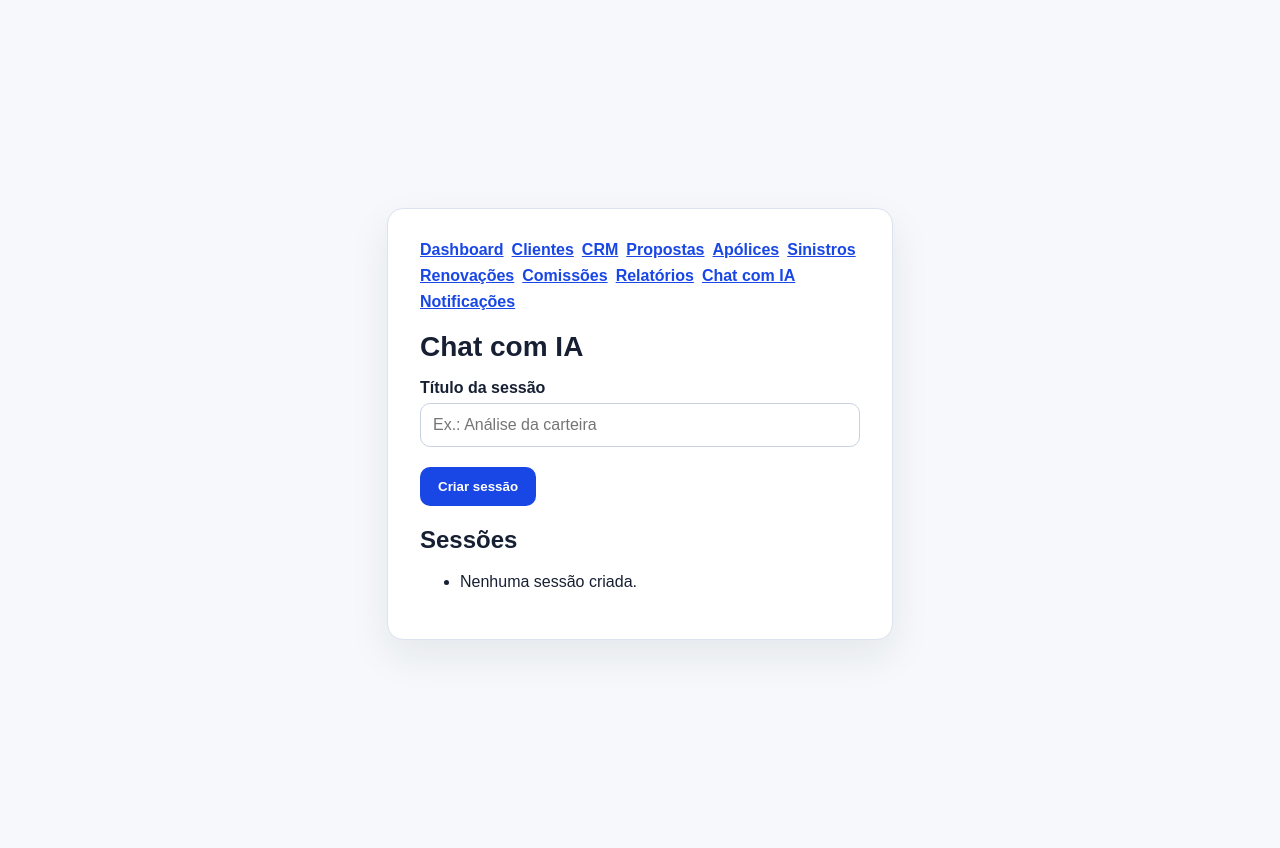
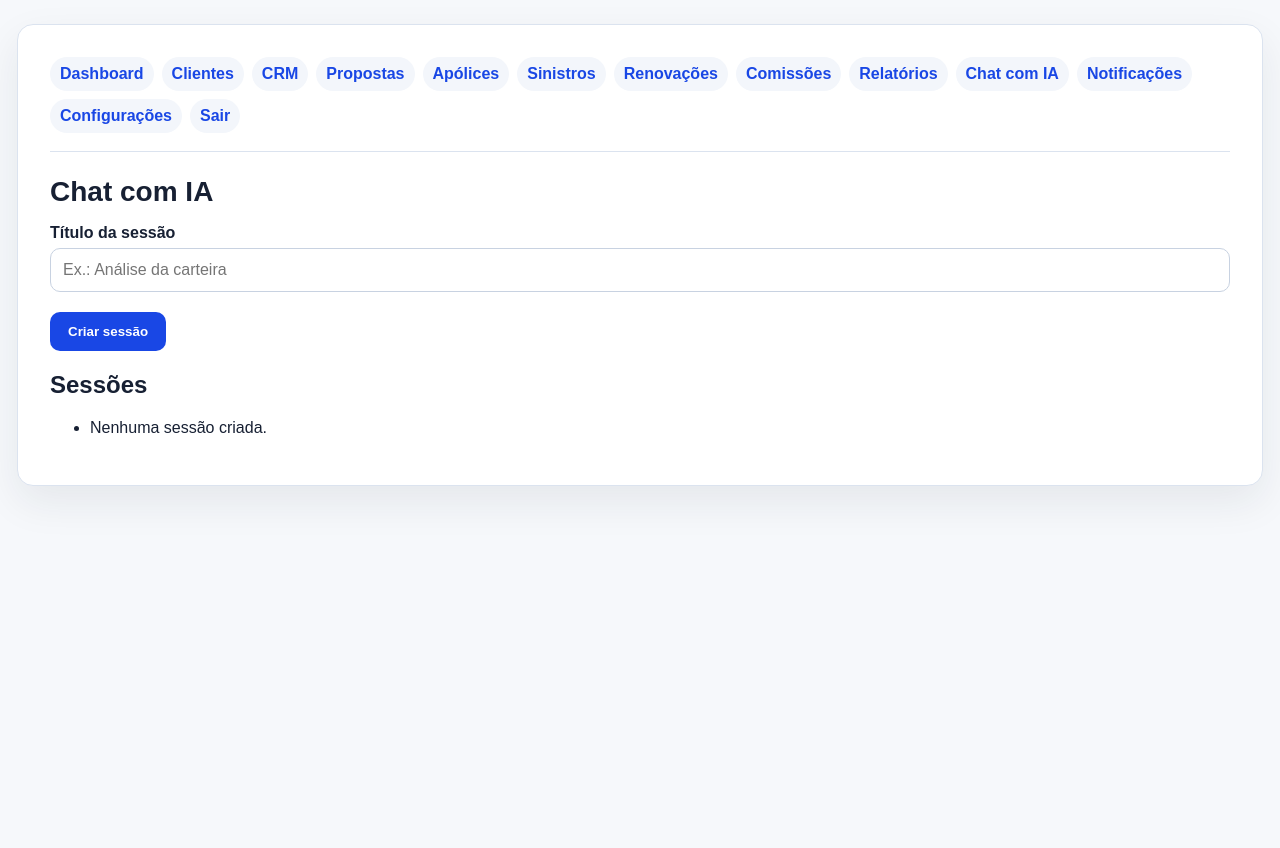
Before and after one commit to Peight-Rapha/scsi_v2, a Django app: page /ai/chat/ in a window 1280 px wide. Run offline with Django 5.2, Linux system fonts and the light colour scheme; the visitor is signed in with stand-in values (Sample User, id 1); parts of the project's set-up code (start-up, migrations or seed data) failed here and were passed over.

Commit message:
fix: stabilize local app screens

```diff
--- a/core/settings.py
+++ b/core/settings.py
@@ -173,7 +173,7 @@ AUTH_PASSWORD_VALIDATORS = [
 
 AUTH_USER_MODEL = 'accounts.User'
 LOGIN_URL = 'accounts:login'
-LOGIN_REDIRECT_URL = 'health_check'
+LOGIN_REDIRECT_URL = 'dashboard:index'
 LOGOUT_REDIRECT_URL = 'accounts:login'
 
 
--- a/docker-compose.yml
+++ b/docker-compose.yml
@@ -1,7 +1,7 @@
 services:
   app:
     build: .
-    command: python manage.py runserver 0.0.0.0:8000
+    command: sh -c "python manage.py migrate && python manage.py runserver 0.0.0.0:8000"
     env_file:
       - .env
     environment:
--- a/templates/base.html
+++ b/templates/base.html
@@ -6,28 +6,35 @@
     <title>{% block title %}SCSI{% endblock %}</title>
     <style>
         body { font-family: Arial, sans-serif; margin: 0; background: #f6f8fb; color: #172033; }
-        main { min-height: 100vh; display: grid; place-items: center; padding: 24px; }
-        .card { width: min(100%, 440px); background: #fff; border: 1px solid #dbe3ef; border-radius: 16px; padding: 32px; box-shadow: 0 16px 40px rgba(23, 32, 51, 0.08); }
+        main { min-height: 100vh; display: grid; place-items: start center; padding: 24px; }
+        .card { width: min(100%, 480px); background: #fff; border: 1px solid #dbe3ef; border-radius: 16px; padding: 32px; box-shadow: 0 16px 40px rgba(23, 32, 51, 0.08); }
+        .app-shell { width: min(100%, 1180px); }
         h1 { margin: 0 0 12px; font-size: 28px; }
         p { line-height: 1.5; }
         label { display: block; margin: 16px 0 6px; font-weight: 700; }
         input, select, textarea { width: 100%; box-sizing: border-box; padding: 12px; border: 1px solid #c8d2e1; border-radius: 10px; font: inherit; }
         button, .button { display: inline-block; margin-top: 20px; padding: 12px 18px; border: 0; border-radius: 10px; background: #1947e5; color: #fff; font-weight: 700; text-decoration: none; cursor: pointer; }
         .links { margin-top: 20px; display: flex; flex-wrap: wrap; gap: 8px; }
-        .nav { display: flex; flex-wrap: wrap; gap: 8px; margin-bottom: 20px; }
+        .nav { display: flex; flex-wrap: wrap; gap: 8px; margin-bottom: 24px; padding-bottom: 18px; border-bottom: 1px solid #dbe3ef; }
+        .nav a, .nav button { display: inline-flex; align-items: center; min-height: 34px; padding: 0 10px; border-radius: 999px; background: #f3f6fb; text-decoration: none; border: 0; margin: 0; color: #1947e5; font: inherit; font-weight: 700; cursor: pointer; }
         .nav a, .links a { color: #1947e5; font-weight: 700; }
         .grid { display: grid; grid-template-columns: repeat(auto-fit, minmax(180px, 1fr)); gap: 12px; }
         .metric { border: 1px solid #dbe3ef; border-radius: 12px; padding: 16px; background: #fff; }
         .metric strong { display: block; font-size: 24px; color: #172033; }
-        table { width: 100%; border-collapse: collapse; margin-top: 16px; }
+        table { width: 100%; border-collapse: collapse; margin-top: 16px; display: block; overflow-x: auto; }
         th, td { border-bottom: 1px solid #dbe3ef; padding: 10px; text-align: left; }
         .badge { display: inline-block; padding: 4px 8px; border-radius: 999px; background: #edf2ff; color: #1947e5; font-size: 12px; font-weight: 700; }
         .errorlist { color: #b42318; padding-left: 20px; }
+        @media (max-width: 720px) {
+            main { padding: 12px; }
+            .card { padding: 20px; border-radius: 12px; }
+            .nav a, .nav form, .nav button { width: 100%; justify-content: center; }
+        }
     </style>
 </head>
 <body>
 <main>
-    <section class="card">
+    <section class="card{% if user.is_authenticated %} app-shell{% endif %}">
         {% if user.is_authenticated %}
             <nav class="nav">
                 <a href="{% url 'dashboard:index' %}">Dashboard</a>
@@ -41,6 +48,8 @@
                 <a href="{% url 'reports:index' %}">Relatórios</a>
                 <a href="{% url 'ai_agents:chat' %}">Chat com IA</a>
                 <a href="{% url 'notifications:list' %}">Notificações</a>
+                <a href="{% url 'accounts:user_list' %}">Configurações</a>
+                <form method="post" action="{% url 'accounts:logout' %}">{% csrf_token %}<button type="submit">Sair</button></form>
             </nav>
         {% endif %}
         {% block content %}{% endblock %}
```
